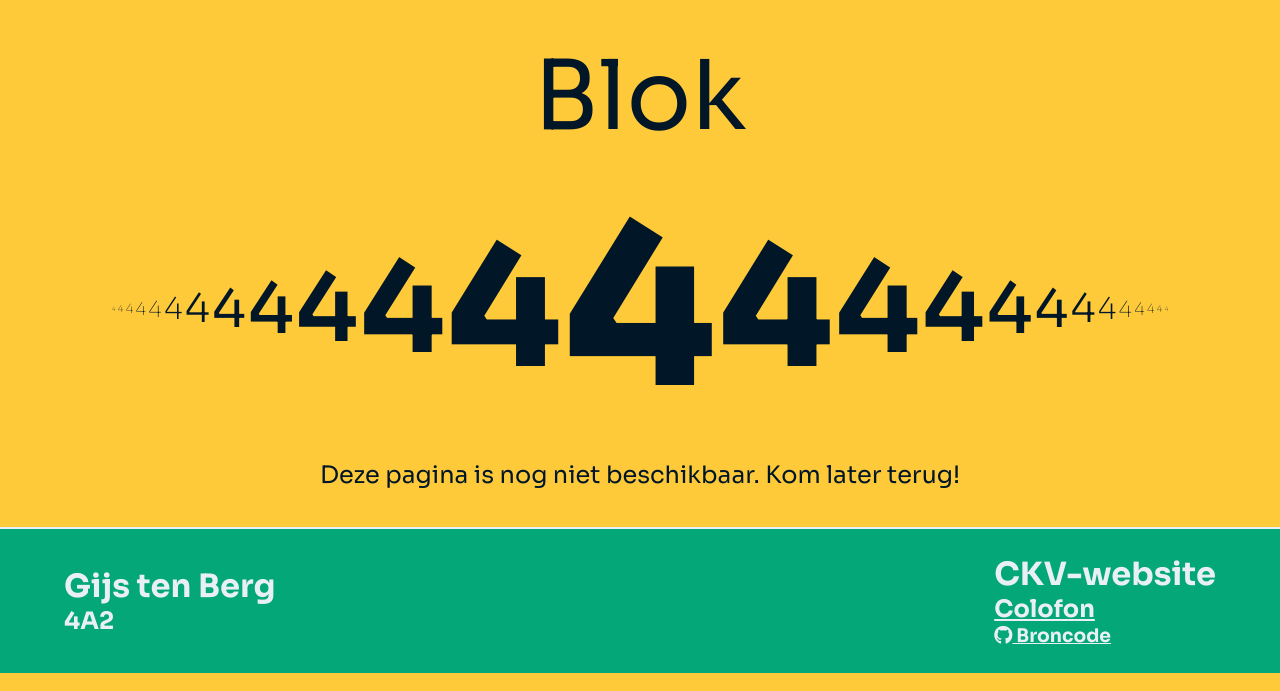
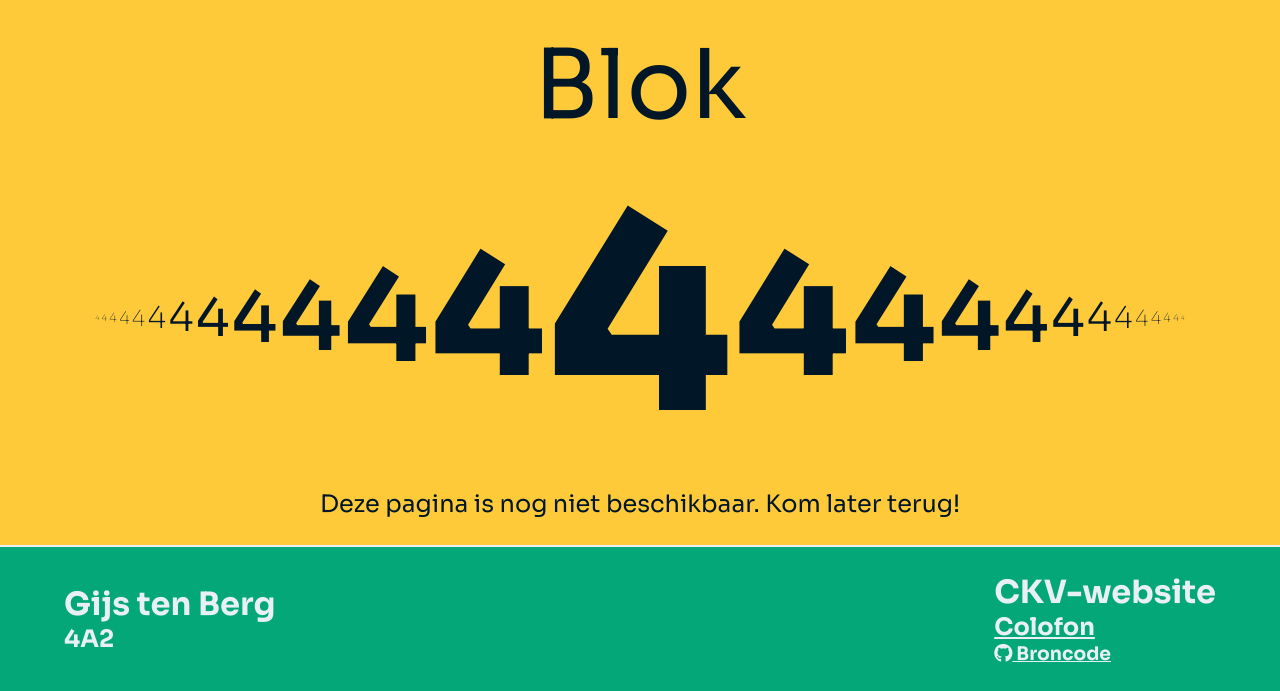
Before and after one commit to Gijs6/ckv, a Flask app: page /gijstenberg4a2/blok-4 in a window 1280 px wide. Shown: the part 127-818 px from the top of the page. Run offline with Flask 3, Linux system fonts and the light colour scheme; some libraries are stand-ins or nearby versions.

Commit message:
Adjust font size b4

```diff
--- a/static/styles/ckvb4.css
+++ b/static/styles/ckvb4.css
@@ -120,7 +120,7 @@
 }
 
 .numrij-0 {
-    font-size: 14em;
+    font-size: 17em;
     font-weight: 900;
     animation: fadein 150ms ease-in-out forwards;
 }
```
Also changed, not shown: templatethings.md (+4 -1 lines).
